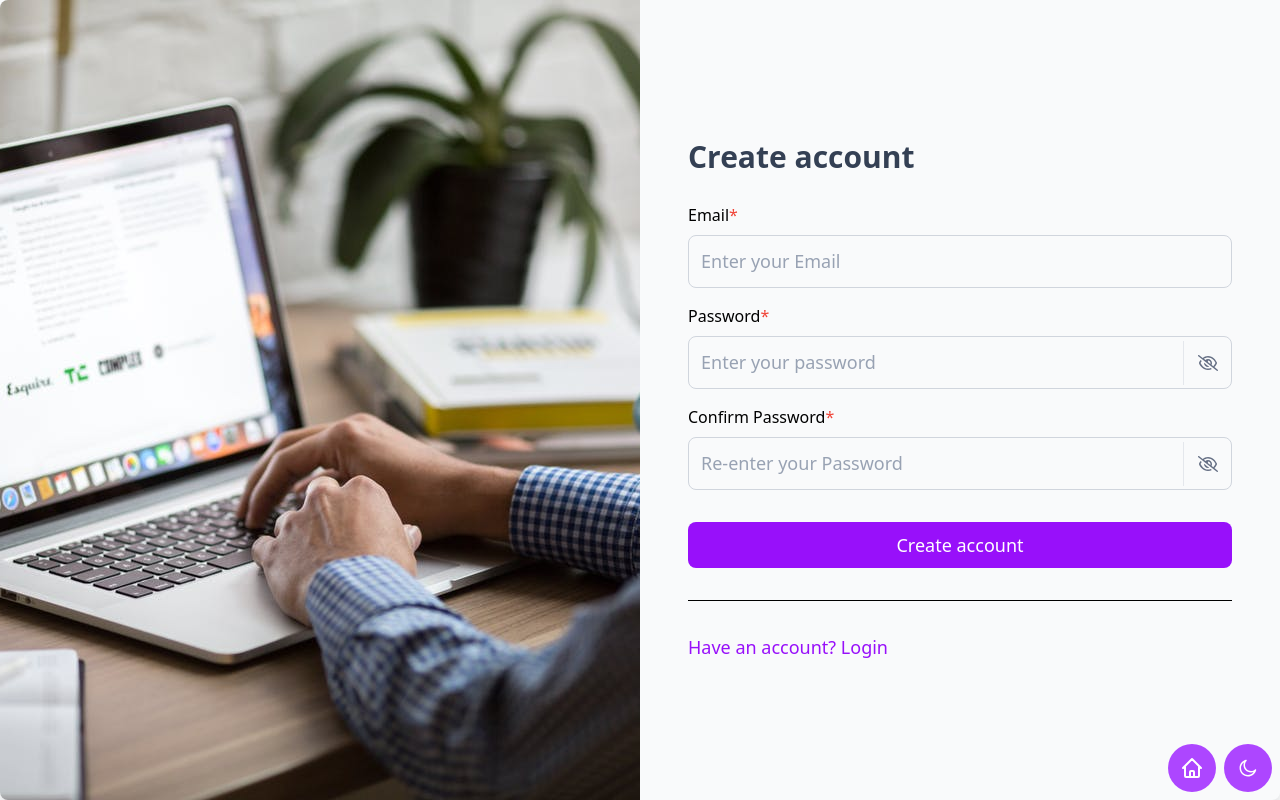
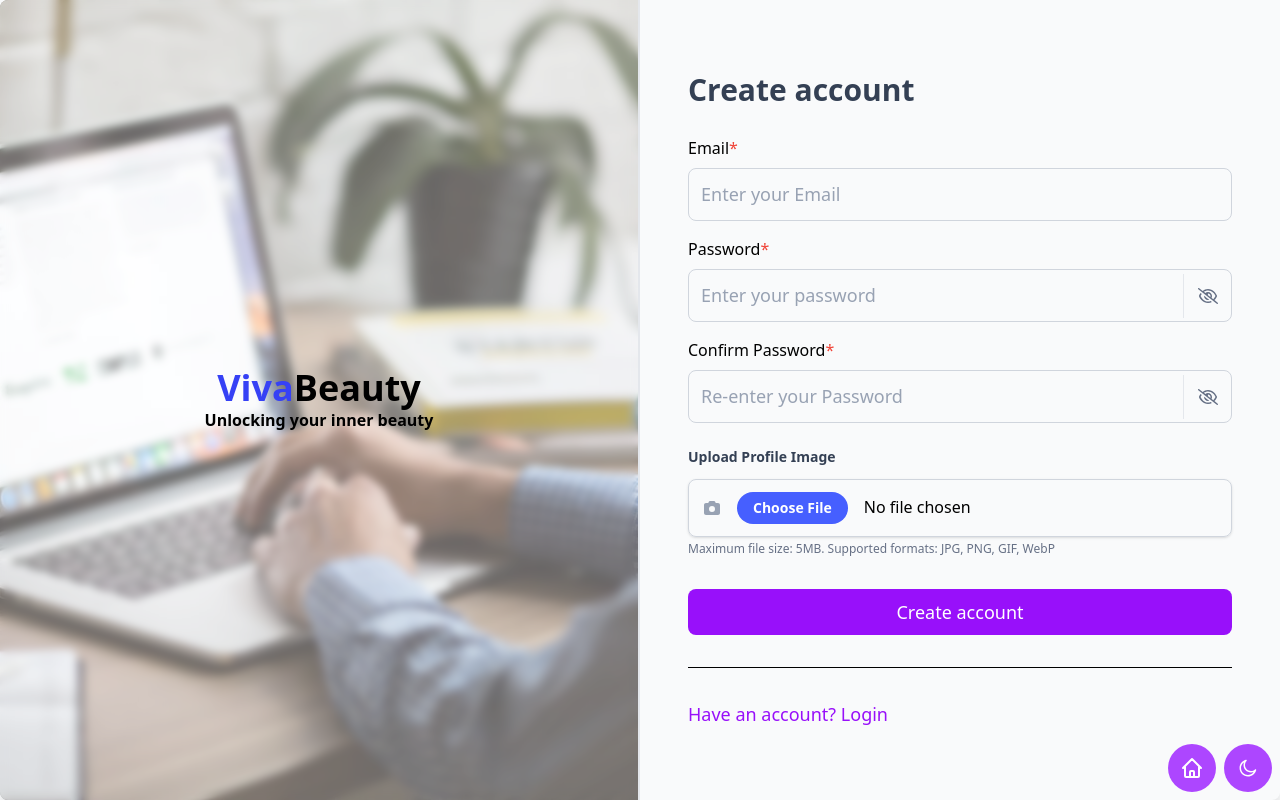
Before and after one commit to Judechuks/vivabeautyhome, a React (Vite) app in the folder frontend/: page /signup in a window 1280 px wide. Built offline with nearby package versions, Linux system fonts and the light colour scheme.

Commit message:
brand identity and profile image included

```diff
--- a/frontend/src/pages/authPages/Signup.jsx
+++ b/frontend/src/pages/authPages/Signup.jsx
@@ -1,19 +1,104 @@
 import { useState } from "react";
 import { Link } from "react-router-dom";
-import { FaRegEye, FaRegEyeSlash } from "react-icons/fa6";
+import { FaCamera, FaImage, FaRegEye, FaRegEyeSlash } from "react-icons/fa6";
 import Input from "../../components/form/input/InputField";
-import ThemeTogglerTwo from "../../components/common/ThemeTogglerTwo";
 import HomeAndTheme from "../../components/common/HomeAndTheme";
+import BrandID from "../../components/logo/BrandID";
 
 const SignUp = () => {
   const [showPassword, setShowPassword] = useState(false);
   const [showConfirmPassword, setShowConfirmPassword] = useState(false);
 
+  // new - for image upload
+  const [imageFile, setImageFile] = useState(null);
+  const [imagePreview, setImagePreview] = useState("");
+  const [uploadingImage, setUploadingImage] = useState(false);
+
+  // const handleImageUpload = async (e) => {
+  //   const file = e.target.files[0];
+  //   if (!file) return;
+
+  //   // Validate file type
+  //   if (!file.type.startsWith("image/")) {
+  //     Swal.fire({
+  //       title: "Invalid File",
+  //       text: "Please select an image file",
+  //       icon: "error",
+  //       confirmButtonColor: "#DC143C",
+  //     });
+  //     return;
+  //   }
+
+  //   // Validate file size (5MB limit)
+  //   if (file.size > 5 * 1024 * 1024) {
+  //     Swal.fire({
+  //       title: "File Too Large",
+  //       text: "Please select an image under 5MB",
+  //       icon: "error",
+  //       confirmButtonColor: "#DC143C",
+  //     });
+  //     return;
+  //   }
+
+  //   setImageFile(file);
+  //   setImagePreview(URL.createObjectURL(file));
+  //   setUploadingImage(true);
+
+  //   // Upload the image
+  //   try {
+  //     const uploadResult = await uploadProfileImage(file);
+  //     if (uploadResult.isSuccessful) {
+  //       const newProfilePictureUrl = uploadResult.profilePictureUrl;
+
+  //       setFormData((prev) => ({
+  //         ...prev,
+  //         profilePictureUrl: newProfilePictureUrl,
+  //       }));
+
+  //       // Immediately update user profile with new image
+  //       const updateResult = await updateUserProfile({
+  //         ...formData,
+  //         imageUrl: newProfilePictureUrl,
+  //       });
+
+  //       if (updateResult.isSuccessful) {
+  //         Swal.fire({
+  //           title: "Success",
+  //           text: "Profile picture updated successfully",
+  //           icon: "success",
+  //           confirmButtonColor: "#DC143C",
+  //           timer: 1500,
+  //         });
+  //       } else {
+  //         throw new Error(
+  //           updateResult.message || "Failed to update profile with new image",
+  //         );
+  //       }
+  //     } else {
+  //       throw new Error(uploadResult.message);
+  //     }
+  //   } catch (error) {
+  //     console.error("Image upload failed:", error);
+  //     Swal.fire({
+  //       title: "Upload Failed",
+  //       text: error.message || "Failed to upload image. Please try again.",
+  //       icon: "error",
+  //       confirmButtonColor: "#DC143C",
+  //     });
+  //   } finally {
+  //     setUploadingImage(false);
+  //   }
+  // };
+
+  const handleImageUpload = async (e) => {
+    console.log("image uploaded");
+  };
+
   return (
     <main className="flex itemscenter min-hscreen p6 bg-gray-50 dark:bg-gray-900">
       <div className="flex-1 h-full max-w-4xlmx-auto overflow-hidden rounded-lg shadow-xl">
         <section className="flex flex-col min-h-screen overflow-y-auto md:flex-row">
-          <article className="h-32 md:h-auto md:w-1/2">
+          <article className="h-32 md:h-auto md:w-1/2 relative md:border-r-2 border-gray-200 dark:border-gray-800">
             <img
               aria-hidden="true"
               className="object-cover w-full h-full dark:hidden"
@@ -26,6 +111,10 @@ const SignUp = () => {
               src="./src/assets/img/create-account-office-dark.jpeg"
               alt="Office"
             />
+            {/* brand logo and tagline */}
+            <div className="absolute inset-0 p-1 grid place-items-center bg-white/40 dark:bg-black/40 backdrop-blur-xs">
+              <BrandID tagline />
+            </div>
           </article>
           <article className="flex items-center justify-center p-6 sm:p-12 md:w-1/2">
             <form className="w-full">
@@ -93,6 +182,77 @@ const SignUp = () => {
                   </button>
                 </div>
               </div>
+
+              {/* Profile Image Upload Section */}
+              <div className="pt-6">
+                {/* <h3 className="sm:text-xl font-semibold text-gray-900 dark:text-white flex items-center gap-2">
+                  <FaCamera className="text-brand-500" />
+                  Profile Image
+                </h3> */}
+
+                {/* Image Upload Loading */}
+                {uploadingImage && (
+                  <div className="flex items-center justify-center p-4 bg-blue-50 dark:bg-blue-900/20 rounded-lg border border-blue-200 dark:border-blue-800">
+                    <div className="animate-spin rounded-full h-5 w-5 border-b-2 border-brand-500 mr-2"></div>
+                    <span className="text-blue-700 dark:text-blue-300">
+                      Uploading image...
+                    </span>
+                  </div>
+                )}
+
+                {/* Current Image Preview */}
+                {/* {imagePreview && !uploadingImage && (
+                  <div className="flex justify-center mb-4">
+                    <div className="relative">
+                      <img
+                        src={imagePreview}
+                        alt="Profile Preview"
+                        className="w-24 h-24 rounded-full object-cover border-4 border-brand-500 shadow-lg"
+                      />
+                      <div className="absolute -bottom-2 -right-2 bg-brand-500 text-white rounded-full p-1">
+                        <FaImage className="w-3 h-3" />
+                      </div>
+                    </div>
+                  </div>
+                )} */}
+
+                {/* Image Upload */}
+                <div>
+                  <label
+                    htmlFor="imageUpload"
+                    className="block w-fit text-sm font-semibold text-gray-700 dark:text-gray-300 mb-3 cursor-pointer">
+                    Upload Profile Image
+                  </label>
+                  <div className="relative">
+                    <input
+                      type="file"
+                      name="imageUpload"
+                      id="imageUpload"
+                      accept="image/*"
+                      onChange={handleImageUpload}
+                      disabled={uploadingImage}
+                      className={`w-full px-4 py-3 pl-12 border border-gray-300 dark:border-gray-600 rounded-lg shadow-sm focus:outline-none focus:ring-2 focus:ring-brand-500 focus:border-brand-500 dark:bg-black dark:text-white transition-all file:mr-4 file:py-1.5 file:px-4 file:rounded-full file:border-0 file:text-sm file:font-semibold ${
+                        uploadingImage
+                          ? "file:bg-gray-400 file:cursor-not-allowed cursor-not-allowed"
+                          : "file:bg-brand-500 file:text-white hover:file:bg-dark-brand-500 file:cursor-pointer cursor-pointer"
+                      }`}
+                    />
+                    <FaCamera className="absolute left-4 top-1/2 transform -translate-y-1/2 text-gray-400" />
+                  </div>
+                  <p className="text-xs text-gray-500 dark:text-gray-400 mt-1">
+                    Maximum file size: 5MB. Supported formats: JPG, PNG, GIF,
+                    WebP
+                  </p>
+                </div>
+
+                {/* Current Image URL (hidden) */}
+                <input
+                  type="hidden"
+                  name="profilePictureUrl"
+                  // value={formData.profilePictureUrl}
+                />
+              </div>
+
               <button
                 type="submit"
                 className="block w-full px-4 py-3 mt-8 text-lg font-medium leading-5 text-center text-white transition-colors duration-150 bg-purple-600 border border-transparent rounded-lg active:bg-purple-600 hover:bg-purple-700 focus:outline-none focus:shadow-outline-purple cursor-pointer">
```
